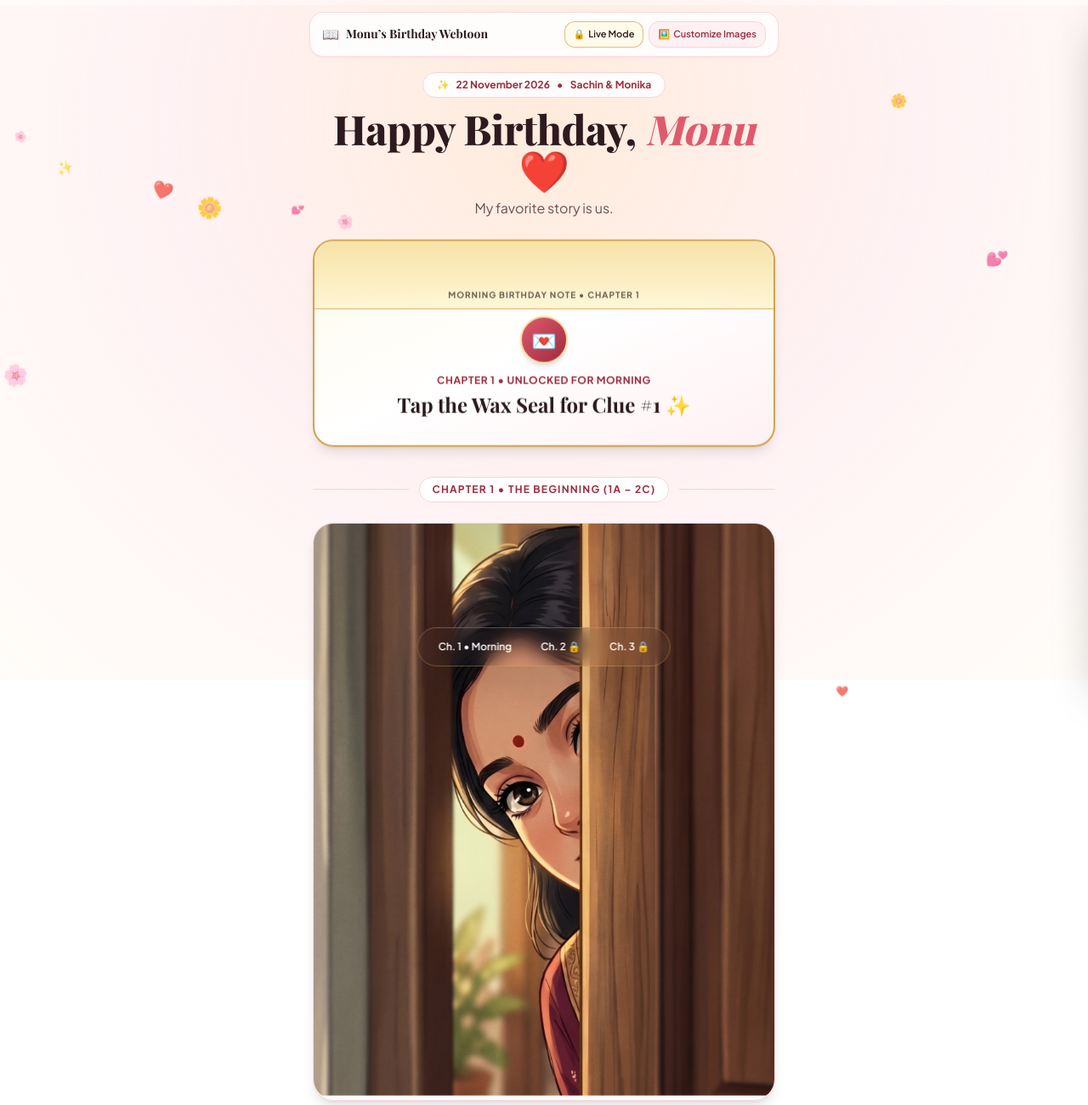
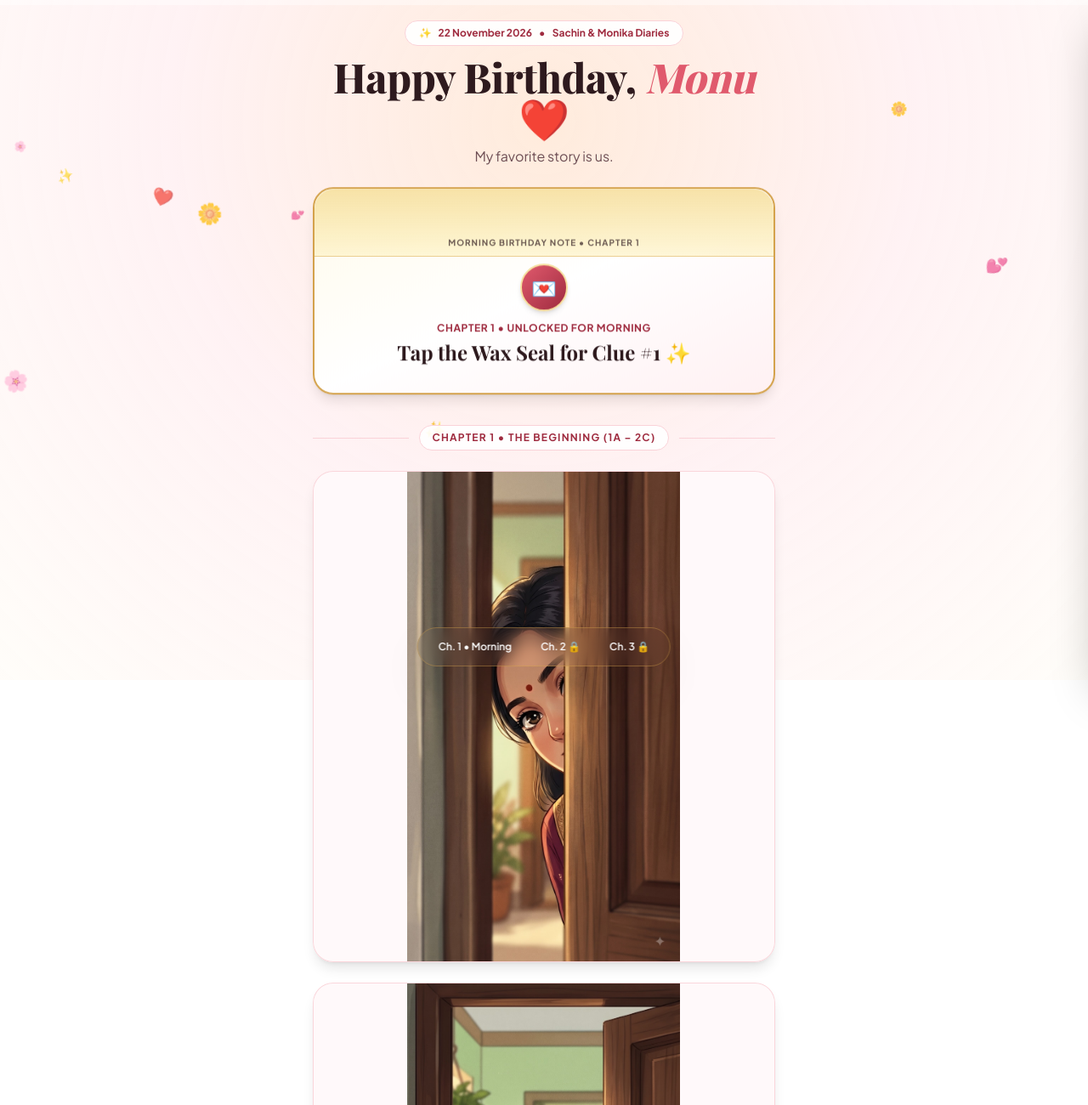
Before and after one commit to Sachin1612/surprise, a plain HTML site: page index.html in a window 1280 px wide. Shown: the top 1300 px of the page at 85% size. Drawn offline with nearby package versions, Linux system fonts and the light colour scheme; a web font is replaced by a local one.

Commit message:
alls set

```diff
--- a/index.html
+++ b/index.html
@@ -72,6 +72,23 @@
     .gsap-init-hidden {
       opacity: 0;
       visibility: hidden;
+    }
+
+    .art-frame {
+      display: flex;
+      align-items: center;
+      justify-content: center;
+      min-height: 220px;
+    }
+
+    .art-parallax-img {
+      display: block;
+      width: auto;
+      height: auto;
+      max-width: 100%;
+      max-height: min(72vh, 720px);
+      max-height: min(72svh, 720px);
+      object-fit: contain;
     }
 
     /* Ambient floating sakura & gold particles */
@@ -260,45 +277,7 @@
     </button>
   </div>
 
-  <!-- Top Sticky Utility Bar -->
-  <header
-    id="top-header-bar"
-    class="gsap-init-hidden sticky top-1.5 z-40 max-w-xl mx-auto px-3 pt-2"
-  >
-    <div class="bg-white/85 backdrop-blur-md border border-ghibli-rose/80 rounded-2xl px-3.5 py-2.5 shadow-sm flex items-center justify-between gap-2">
-      <div class="flex items-center gap-2 min-w-0">
-        <span class="text-base shrink-0" aria-hidden="true">📖</span>
-        <span class="font-display font-bold text-xs sm:text-sm text-ghibli-ink truncate">
-          Monu’s Birthday Webtoon
-        </span>
-      </div>
-
-      <div class="flex items-center gap-1.5 shrink-0">
-        <!-- Live Mode vs Preview / Test Mode Toggle -->
-        <button
-          type="button"
-          id="mode-toggle-btn"
-          class="magnetic-btn inline-flex items-center gap-1 bg-amber-50 hover:bg-amber-100 text-ghibli-ink border border-ghibli-gold/70 text-[11px] font-semibold px-2.5 py-1.5 rounded-xl transition cursor-pointer"
-          title="Switch between Live IST Timers and Preview/Test Mode"
-        >
-          <span id="mode-toggle-icon">🔒</span>
-          <span id="mode-toggle-text">Live Mode</span>
-        </button>
-
-        <!-- Customize Scene Images Drawer Button -->
-        <button
-          type="button"
-          id="open-drawer-btn"
-          class="magnetic-btn inline-flex items-center gap-1 bg-ghibli-blush hover:bg-ghibli-rose/60 text-ghibli-deep border border-ghibli-rose text-[11px] font-semibold px-2.5 py-1.5 rounded-xl transition cursor-pointer"
-        >
-          <span>🖼️</span>
-          <span>Customize Images</span>
-        </button>
-      </div>
-    </div>
-  </header>
-
-  <!-- Main Mobile-First Story Container -->
+    <!-- Main Mobile-First Story Container -->
   <main class="relative z-10 max-w-xl mx-auto px-4 pt-6 pb-28">
 
     <!-- =================================================================== -->
@@ -312,7 +291,7 @@
         <span>✨</span>
         <span>22 November 2026</span>
         <span>•</span>
-        <span>Sachin &amp; Monika</span>
+        <span>Sachin &amp; Monika Diaries</span>
       </div>
 
       <h1
@@ -1129,40 +1108,6 @@
         ],
       },
       {
-        id: '5A-1',
-        chapter: 'ch2',
-        badge: 'Scene 5A-1 • 27 Aug 2023',
-        title: 'Bike Ride & Temple Blessings',
-        caption:
-          'Sachin and Monika ride together on his bike and visit a peaceful temple on 27 August 2023.',
-        palette: ['#FCE7EB', '#FFF3E0'],
-        emoji: '🏍️🛕',
-        bubbles: [
-          {
-            kind: 'speech',
-            speaker: 'Monika',
-            text: 'Everything feels so peaceful with you.',
-          },
-        ],
-      },
-      {
-        id: '5A-2',
-        chapter: 'ch2',
-        badge: 'Scene 5A-2 • Regional Park',
-        title: 'Strolling Together at Regional Park',
-        caption:
-          'Walking side by side along the greenery of Regional Park on 27 August 2023.',
-        palette: ['#FFF4E3', '#FDE8EC'],
-        emoji: '🌳☀️',
-        bubbles: [
-          {
-            kind: 'speech',
-            speaker: 'Sachin',
-            text: "I've been waiting for a day just like this with you.",
-          },
-        ],
-      },
-      {
         id: '5B-1',
         chapter: 'ch2',
         badge: 'Scene 5B-1 • The Watch Gift',
@@ -1320,8 +1265,6 @@
       '4A-2c': 'assets/20 Man_texting_late_at_night_422717bb_2K.jpg',
       '4A-2d': 'assets/21 Woman_texting_on_smartphone_c60e6ad3_2K.jpg',
       '4B': 'assets/22 Son_speaking_to_father_about_f922bfe1_2K.jpg',
-      '5A-1': 'assets/22.1 scene-5a-1.jpg',
-      '5A-2': 'assets/22.2 scene-5a-2.jpg',
       '5B-1': 'assets/23 Man_putting_watch_on_woman_1cbe69e3_2K.jpg',
       '5B-2': 'assets/24 Woman_looking_at_wristwatch_1b314f0e_2K.jpg',
       '6B-2': 'assets/25 Families_celebrating_Roka_ceremony_80454877_2K.jpg',
@@ -1440,12 +1383,12 @@
       const displaySrc = customSrc || localSrc;
 
       article.innerHTML = `
-        <div class="art-frame relative overflow-hidden bg-ghibli-blush/40 aspect-[4/5]">
+        <div class="art-frame relative overflow-hidden bg-ghibli-blush/40 min-h-[220px]">
           <img
             src="${escHtml(displaySrc)}"
             data-local-src="${escHtml(localSrc)}"
             alt="${escHtml(scene.title)}"
-            class="art-parallax-img absolute inset-0 w-full h-full object-cover object-center block will-change-transform"
+            class="art-parallax-img object-center will-change-transform"
             onerror="if (this.getAttribute('src') !== this.dataset.localSrc && !this.dataset.fallbackTried) { this.dataset.fallbackTried = 'true'; this.src = this.dataset.localSrc; } else { this.onerror = null; this.style.display = 'none'; }"
           />
         </div>
@@ -1607,7 +1550,6 @@
         card.dataset.scrollAnimationsReady = 'true';
 
         const bubbles = card.querySelectorAll('.bubble-item');
-        const img = card.querySelector('.art-parallax-img');
 
         gsap.set(card, { opacity: 0, y: 45, scale: 0.94, rotationX: 4 });
         if (bubbles.length) {
@@ -1647,24 +1589,6 @@
           );
         }
 
-        if (img) {
-          gsap.fromTo(
-            img,
-            { yPercent: -4, scale: 1.05 },
-            {
-              yPercent: 4,
-              scale: 1.05,
-              ease: 'none',
-              scrollTrigger: {
-                id: 'webtoon-card-st',
-                trigger: card,
-                start: 'top bottom',
-                end: 'bottom top',
-                scrub: 0.6,
-              },
-            }
-          );
-        }
       });
 
       ScrollTrigger.refresh();
```
